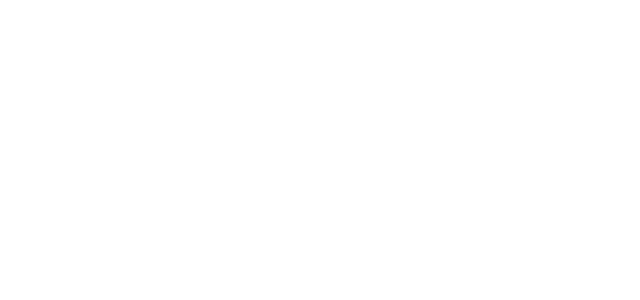
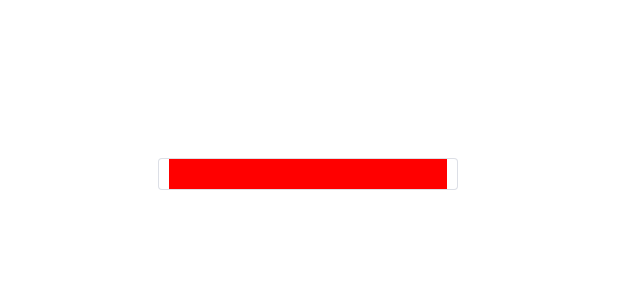
Before and after one commit to sohucw/vue-diff-demo, a Vue app: page / in a window 1280 px wide. Shown: the top 300 px of the page, without its empty margins (0-640 px from the left). Built offline with nearby package versions, Linux system fonts and the light colour scheme.

Commit message:
feat: css

```diff
--- a/src/App.vue
+++ b/src/App.vue
@@ -1,23 +1,18 @@
 <template>
-  <div>
-  </div>
+  <main>
+    <el-input class="ipt"></el-input>
+  </main>
 </template>
 
 <script setup lang='ts'>
-const instance = getCurrentInstance();
-console.log(instance?.proxy)
-instance?.proxy?.$loading.show();
-
-setTimeout(() => {
-  instance?.proxy?.$loading.hide();
-
-}, 3000);
 </script>
 
-<style scoped lang='less'>
-#box {
-  border: 1px solid #ccc;
-  resize: both;
-  overflow: hidden;
+<style scoped lang="less">
+.ipt {
+  width: 300px;
+  margin: 150px;
+  :deep(.el-input__inner) {
+    background-color: red;
+  }
 }
 </style>
--- a/src/main.ts
+++ b/src/main.ts
@@ -1,29 +1,25 @@
 import { createApp } from 'vue'
-import './style.css'
+// import './style.css'
 import ElementPlus from 'element-plus';
 import 'element-plus/dist/index.css';
 import App from './App.vue';
-import Card from './components/Card.vue';
+// import Card from './components/Card.vue';
 // import useResize from 'constom-hooks';
-import Loading from './components/Loading/index';
-import { MyUse } from './myuse';
+// import Loading from './components/Loading/index';
+// import { MyUse } from './myuse';
 export const app = createApp(App);
-MyUse(Loading);
+// MyUse(Loading);
 // app.use(Loading);
-// app.use(ElementPlus);
-// app.use('router')
-// app.use('vuex')
-// app.use('createPinia')
-app.component('Card', Card);
+app.use(ElementPlus);
+// app.component('Card', Card);
 app.mount('#app');
-
-type Load = {
-    show: () => void;
-    hide: () => void;
-};
-//编写ts loading 声明文件放置报错 和 智能提示
-declare module 'vue' {
-    export interface ComponentCustomProperties {
-        $loading: Load;
-    }
-}
+// type Load = {
+//     show: () => void;
+//     hide: () => void;
+// };
+// //编写ts loading 声明文件放置报错 和 智能提示
+// declare module 'vue' {
+//     export interface ComponentCustomProperties {
+//         $loading: Load;
+//     }
+// }
```
